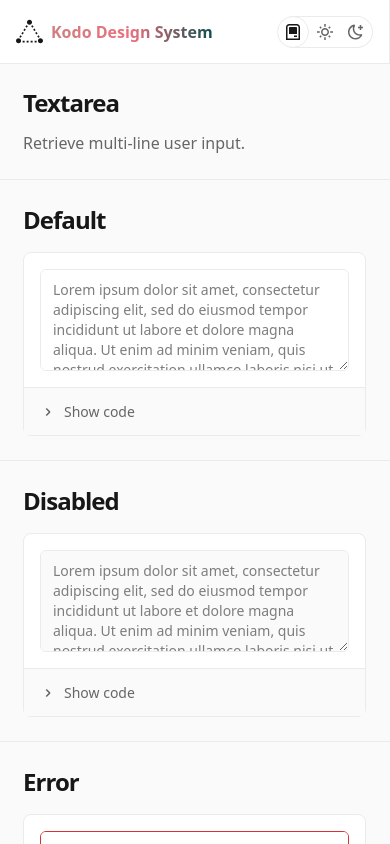
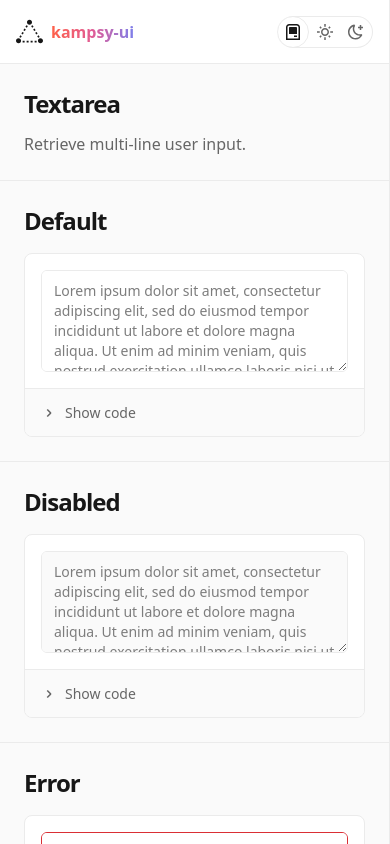
Before and after one commit to kampsy/ui, a SvelteKit app: page /textarea in a window 390 px wide. Shown: the top 844 px of the page. Built offline with nearby package versions, Linux system fonts and the light colour scheme.

Commit message:
update shell right side section

```diff
--- a/src/docs/ui/shell.svelte
+++ b/src/docs/ui/shell.svelte
@@ -77,7 +77,7 @@
 						<div>
 							<TextGradient
 								text="kampsy-ui"
-								variant="ios"
+								variant="vision"
 								class="text-base font-semibold leading-[24px]"
 							/>
 						</div>
@@ -95,8 +95,8 @@
 						</div>
 						<div>
 							<TextGradient
-								text="Kodo Design System"
-								variant="ios"
+								text="kampsy-ui"
+								variant="vision"
 								class="text-base font-semibold leading-[24px]"
 							/>
 						</div>
@@ -166,19 +166,18 @@
 	<!---->
 </div>
 <main
-	class="sidebar -mx-px -mt-px flex max-w-[1220px] flex-col md:mx-auto min-[1200px]:mt-0 min-[1200px]:grid min-[1200px]:grid-cols-[260px_1fr]"
+	class="flex max-w-[1220px] flex-col md:mx-auto min-[1200px]:mt-0 min-[1200px]:grid min-[1200px]:grid-cols-[260px_1fr]"
 >
-	<div class="order-2 grow">
+	<aside
+		class="w-[260px] h-[calc(100vh_-_64px)] hidden sticky border-l border-r border-light-gray-200 dark:border-dark-gray-400  bottom-0 top-[64px] order-1  flex-col min-[1200px]:flex"
+	>
+		{@render asideSlot()}
+	</aside>
+	<div class="order-2 grow overflow-x-hidden">
 		<div
 			class="relative border-r border-light-gray-200 dark:border-dark-gray-400 flex h-full w-full flex-col"
 		>
 			{@render contSlot()}
 		</div>
 	</div>
-	<aside
-		class="border-l border-r border-light-gray-200 dark:border-dark-gray-400 sticky bottom-0 top-[64px] order-1 hidden w-[260px] flex-col min-[1200px]:flex"
-		style="height:calc(100vh - 64px);"
-	>
-		{@render asideSlot()}
-	</aside>
 </main>
--- a/src/routes/textarea/+page.svelte
+++ b/src/routes/textarea/+page.svelte
@@ -36,7 +36,7 @@
 
 {#snippet demoAndCode(demo: Snippet, code: string)}
 	<div
-		class="bg-light-bg dark:bg-dark-bg border border-light-gray-200 dark:border-dark-gray-400 rounded-lg"
+		class="bg-light-bg dark:bg-dark-bg border border-light-gray-200 dark:border-dark-gray-400 rounded-lg overflow-hidden"
 	>
 		<div class="p-4 lg:p-6">
 			<div class="flex flex-nowrap gap-4 justify-between">
```
